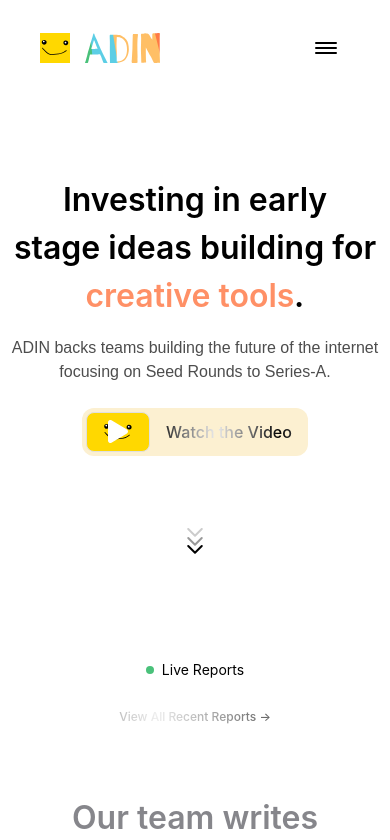
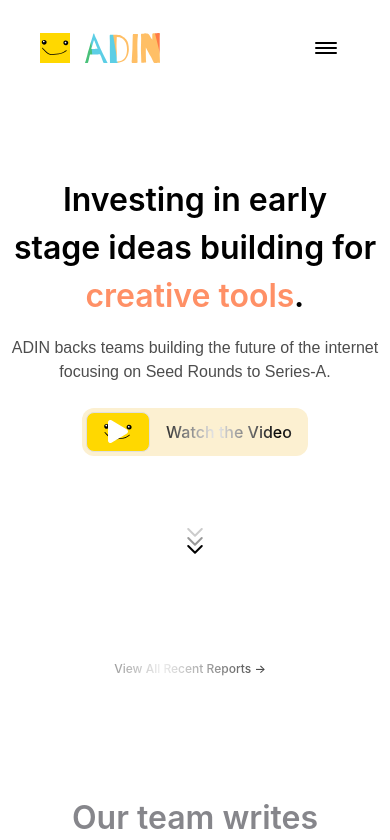
Before and after one commit to Viz-gov/adin-landing, a Next.js app: page / in a window 390 px wide. Shown: the top 840 px of the page. Built offline with nearby package versions, Linux system fonts and the light colour scheme.

Commit message:
finalized

```diff
--- a/src/components/Main/LiveReports.module.css
+++ b/src/components/Main/LiveReports.module.css
@@ -160,33 +160,15 @@
   }
 }
 
-@media (max-width: 700px) {
-  .reportList {
-    display: none;
+@media (max-width: 1000px) {
+  .container {
+    margin-left: auto;
+    margin-right: auto;
   }
   .viewAll {
-    display: block !important;
+    display: block;
     width: 100%;
     text-align: center;
-    margin-top: 0;
-    align-self: center;
-  }
-  .container {
-    right: 0;
-    left: 0;
-    bottom: 0;
-    width: 100vw;
-    border-radius: 0;
-    padding: 16px 0 12px 0;
-    box-shadow: none;
-  }
-  .header {
-    justify-content: center;
-    text-align: center;
-    margin-bottom: 12px;
+    margin: 0 auto;
   }
 }
-
-.viewAll {
-  display: none;
-}
--- a/src/components/Main/LiveReports.tsx
+++ b/src/components/Main/LiveReports.tsx
@@ -24,13 +24,25 @@ const reports = [
 
 export default function LiveReports() {
   const [visible, setVisible] = useState(false);
+  const [onlyShowLink, setOnlyShowLink] = useState(false);
   useEffect(() => {
     const timer = setTimeout(() => setVisible(true), 2000);
     return () => clearTimeout(timer);
   }, []);
 
+  useEffect(() => {
+    const handleResize = () => {
+      setOnlyShowLink(window.innerWidth < 1000);
+    };
+    handleResize();
+    window.addEventListener('resize', handleResize);
+    return () => window.removeEventListener('resize', handleResize);
+  }, []);
+
   return (
     <div className={`${styles.container} ${visible ? styles.visible : ""}`}>
+      {!onlyShowLink && (
+        <>
           <div className={styles.header}>
             <span className={styles.greenDot}></span>
             <span className={styles.headerText}>Live Reports</span>
@@ -59,6 +71,8 @@ export default function LiveReports() {
               </a>
             ))}
           </div>
+        </>
+      )}
       <a href="#" className={styles.viewAll}>View All Recent Reports →</a>
     </div>
   );
--- a/src/components/Main/Main.tsx
+++ b/src/components/Main/Main.tsx
@@ -95,6 +95,7 @@ const ChevronDown = ({ onClick }: { onClick: () => void }) => (
 const Main: React.FC = () => {
   const [index, setIndex] = useState(0);
   const [fade, setFade] = useState(false);
+  const [showLiveReports, setShowLiveReports] = useState(true);
 
   useEffect(() => {
     const interval = setInterval(() => {
@@ -144,7 +145,7 @@ const Main: React.FC = () => {
         >
           <WatchVideoButton />
         </a>
-        <LiveReports />
+        {showLiveReports ? <LiveReports /> : <LiveReports minimal />}
         <br></br>
         <br></br>
         <br></br>
```
Lines whose indentation alone changed are shown as unchanged.
